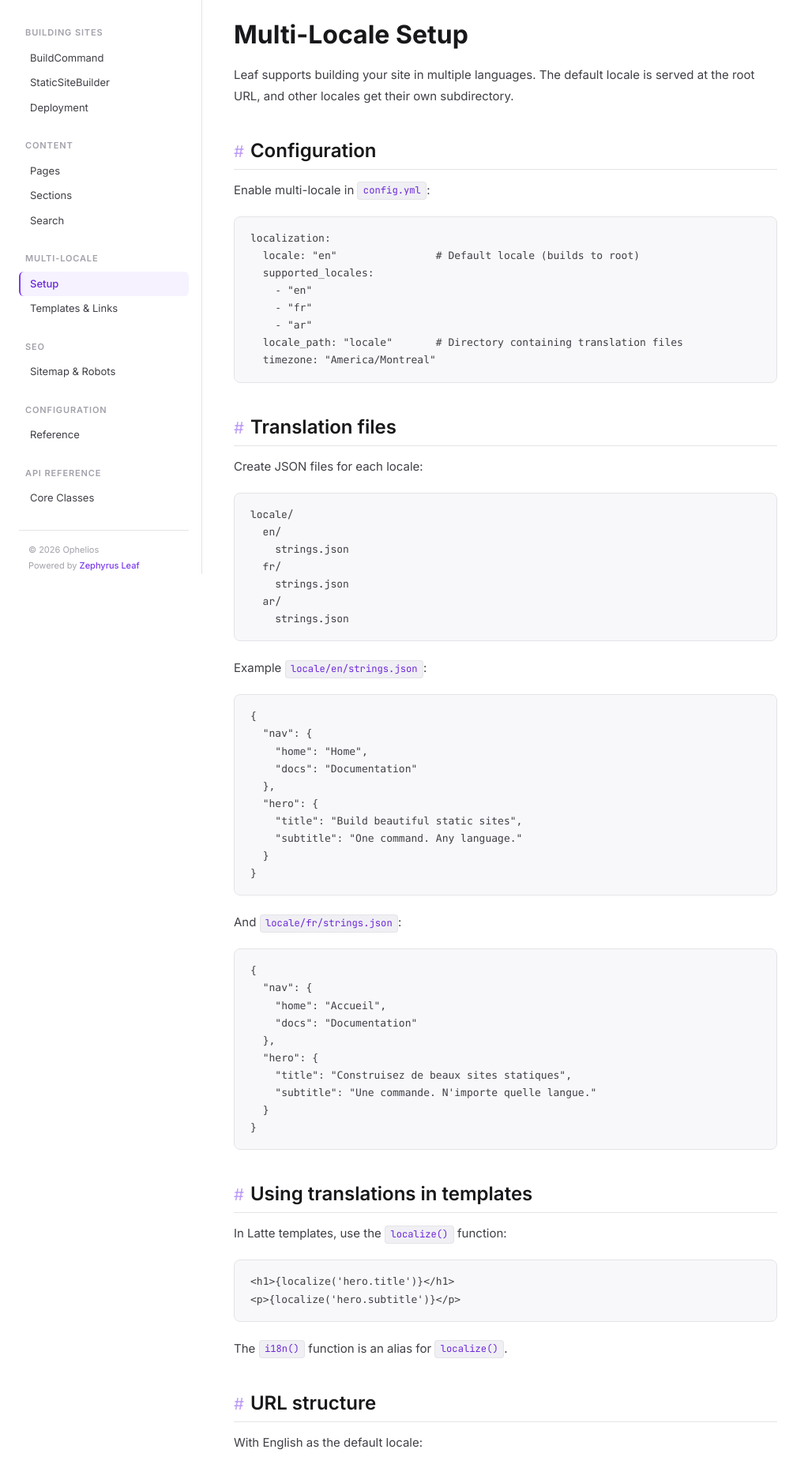
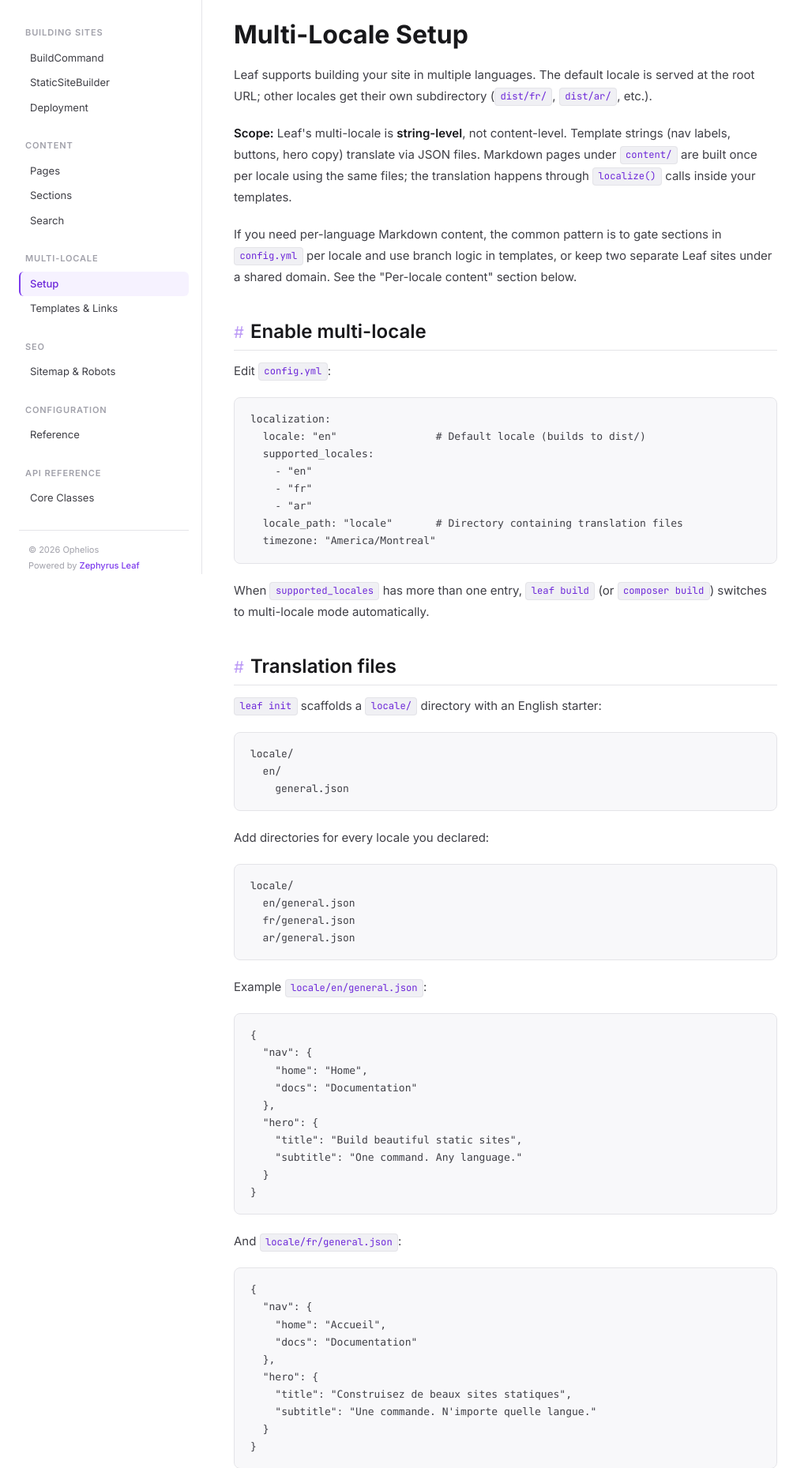
Before and after one commit to zephyrus-framework/leaf-site, a PHP site: page /dist/multi-locale/setup/index.html in a window 1280 px wide. Shown: the part 73-1932 px from the top of the page at 79% size, without its empty margins (0-1023 px from the left). Run offline with PHP 8.4, Linux system fonts and the light colour scheme; some libraries are stand-ins or nearby versions.

Commit message:
fix: hero aside contrast on both themes; update multi-locale docs for CLI flow

```diff
--- a/dist/multi-locale/setup/index.html
+++ b/dist/multi-locale/setup/index.html
@@ -15,7 +15,7 @@
 
 
 <title>Setup · Zephyrus Leaf</title>
-<meta name="description" content="Multi-Locale Setup Leaf supports building your site in multiple languages. The default locale is served at the root URL, and other locales get their own subd...">
+<meta name="description" content="Multi-Locale Setup Leaf supports building your site in multiple languages. The default locale is served at the root URL; other locales get their own subdirec...">
 <meta name="author" content="Ophelios">
 <meta name="robots" content="index, follow">
 <link rel="canonical" href="https://leaf.ophelios.com/">
@@ -23,7 +23,7 @@
 <meta property="og:type" content="website">
 <meta property="og:site_name" content="Zephyrus Leaf">
 <meta property="og:title" content="Setup · Zephyrus Leaf">
-<meta property="og:description" content="Multi-Locale Setup Leaf supports building your site in multiple languages. The default locale is served at the root URL, and other locales get their own subd...">
+<meta property="og:description" content="Multi-Locale Setup Leaf supports building your site in multiple languages. The default locale is served at the root URL; other locales get their own subdirec...">
 <meta property="og:url" content="https://leaf.ophelios.com/">
 <meta property="og:image" content="https://leaf.ophelios.com/assets/images/og-image.png">
 <meta property="og:image:width" content="1200">
@@ -33,7 +33,7 @@
 
 <meta name="twitter:card" content="summary_large_image">
 <meta name="twitter:title" content="Setup · Zephyrus Leaf">
-<meta name="twitter:description" content="Multi-Locale Setup Leaf supports building your site in multiple languages. The default locale is served at the root URL, and other locales get their own subd...">
+<meta name="twitter:description" content="Multi-Locale Setup Leaf supports building your site in multiple languages. The default locale is served at the root URL; other locales get their own subdirec...">
 <meta name="twitter:image" content="https://leaf.ophelios.com/assets/images/og-image.png">
 <meta name="twitter:image:alt" content="Zephyrus Leaf: static sites, quietly crafted.">
 <link rel="preconnect" href="https://fonts.googleapis.com">
@@ -252,11 +252,13 @@ tailwind.config = {
 <article class="docs-content">
     <div class="prose">
         <h1>Multi-Locale Setup</h1>
-<p>Leaf supports building your site in multiple languages. The default locale is served at the root URL, and other locales get their own subdirectory.</p>
-<h2 id="configuration"><a href="#configuration" class="heading-permalink" aria-hidden="true" title="Permalink">#</a>Configuration</h2>
-<p>Enable multi-locale in <code>config.yml</code>:</p>
+<p>Leaf supports building your site in multiple languages. The default locale is served at the root URL; other locales get their own subdirectory (<code>dist/fr/</code>, <code>dist/ar/</code>, etc.).</p>
+<p><strong>Scope:</strong> Leaf's multi-locale is <strong>string-level</strong>, not content-level. Template strings (nav labels, buttons, hero copy) translate via JSON files. Markdown pages under <code>content/</code> are built once per locale using the same files; the translation happens through <code>localize()</code> calls inside your templates.</p>
+<p>If you need per-language Markdown content, the common pattern is to gate sections in <code>config.yml</code> per locale and use branch logic in templates, or keep two separate Leaf sites under a shared domain. See the &quot;Per-locale content&quot; section below.</p>
+<h2 id="enable-multi-locale"><a href="#enable-multi-locale" class="heading-permalink" aria-hidden="true" title="Permalink">#</a>Enable multi-locale</h2>
+<p>Edit <code>config.yml</code>:</p>
 <pre><code class="language-yaml">localization:
-  locale: &quot;en&quot;                # Default locale (builds to root)
+  locale: &quot;en&quot;                # Default locale (builds to dist/)
   supported_locales:
     - &quot;en&quot;
     - &quot;fr&quot;
@@ -264,17 +266,20 @@ tailwind.config = {
   locale_path: &quot;locale&quot;       # Directory containing translation files
   timezone: &quot;America/Montreal&quot;
 </code></pre>
+<p>When <code>supported_locales</code> has more than one entry, <code>leaf build</code> (or <code>composer build</code>) switches to multi-locale mode automatically.</p>
 <h2 id="translation-files"><a href="#translation-files" class="heading-permalink" aria-hidden="true" title="Permalink">#</a>Translation files</h2>
-<p>Create JSON files for each locale:</p>
+<p><code>leaf init</code> scaffolds a <code>locale/</code> directory with an English starter:</p>
 <pre><code>locale/
   en/
-    strings.json
-  fr/
-    strings.json
-  ar/
-    strings.json
+    general.json
 </code></pre>
-<p>Example <code>locale/en/strings.json</code>:</p>
+<p>Add directories for every locale you declared:</p>
+<pre><code>locale/
+  en/general.json
+  fr/general.json
+  ar/general.json
+</code></pre>
+<p>Example <code>locale/en/general.json</code>:</p>
 <pre><code class="language-json">{
   &quot;nav&quot;: {
     &quot;home&quot;: &quot;Home&quot;,
@@ -286,7 +291,7 @@ tailwind.config = {
   }
 }
 </code></pre>
-<p>And <code>locale/fr/strings.json</code>:</p>
+<p>And <code>locale/fr/general.json</code>:</p>
 <pre><code class="language-json">{
   &quot;nav&quot;: {
     &quot;home&quot;: &quot;Accueil&quot;,
@@ -298,12 +303,14 @@ tailwind.config = {
   }
 }
 </code></pre>
+<p>File names other than <code>general.json</code> work too — the loader merges every JSON file in a locale directory into one namespace.</p>
 <h2 id="using-translations-in-templates"><a href="#using-translations-in-templates" class="heading-permalink" aria-hidden="true" title="Permalink">#</a>Using translations in templates</h2>
-<p>In Latte templates, use the <code>localize()</code> function:</p>
+<p>Drop <code>templates/</code> overrides that call <code>localize()</code>:</p>
 <pre><code class="language-latte">&lt;h1&gt;{localize('hero.title')}&lt;/h1&gt;
 &lt;p&gt;{localize('hero.subtitle')}&lt;/p&gt;
 </code></pre>
-<p>The <code>i18n()</code> function is an alias for <code>localize()</code>.</p>
+<p>The <code>i18n()</code> function is an alias.</p>
+<p>Missing keys fall back to the key itself, so an untranslated page still renders without crashing.</p>
 <h2 id="url-structure"><a href="#url-structure" class="heading-permalink" aria-hidden="true" title="Permalink">#</a>URL structure</h2>
 <p>With English as the default locale:</p>
 <table>
@@ -332,7 +339,7 @@ tailwind.config = {
 </tr>
 </tbody>
 </table>
-<p>The default locale has <strong>no URL prefix</strong>. This gives cleaner URLs for your primary language and better SEO.</p>
+<p>The default locale has no URL prefix. This gives cleaner URLs for your primary language and better SEO.</p>
 <h2 id="template-variables"><a href="#template-variables" class="heading-permalink" aria-hidden="true" title="Permalink">#</a>Template variables</h2>
 <p>The <code>TranslationLatteExtension</code> injects these variables into every template:</p>
 <table>
@@ -347,7 +354,7 @@ tailwind.config = {
 <tr>
 <td><code>$currentLocale</code></td>
 <td>string</td>
-<td>Active locale code (&quot;en&quot;, &quot;fr&quot;, etc.)</td>
+<td>Active locale code (<code>en</code>, <code>fr</code>, etc.)</td>
 </tr>
 <tr>
 <td><code>$defaultLocale</code></td>
@@ -361,6 +368,27 @@ tailwind.config = {
 </tr>
 </tbody>
 </table>
+<p>Use them to render language switchers:</p>
+<pre><code class="language-latte">&lt;select onchange=&quot;location = this.value&quot;&gt;
+  {foreach $supportedLocales as $code}
+    &lt;option value=&quot;{$code === $defaultLocale ? '/' : '/' . $code . '/'}&quot;
+            {if $code === $currentLocale}selected{/if}&gt;{$code}&lt;/option&gt;
+  {/foreach}
+&lt;/select&gt;
+</code></pre>
+<h2 id="binary-cli-vs-composer"><a href="#binary-cli-vs-composer" class="heading-permalink" aria-hidden="true" title="Permalink">#</a>Binary CLI vs Composer</h2>
+<p>Both paths build multi-locale identically. <code>leaf build</code> reads <code>config.yml</code> and your <code>locale/</code> directory, then produces the per-locale subdirectories under <code>dist/</code>. Same for <code>composer build</code>.</p>
+<p>If you started from <code>leaf init</code> and removed the scaffolded <code>locale/</code> dir, recreate it:</p>
+<pre><code class="language-bash">mkdir -p locale/en
+echo '{}' &gt; locale/en/general.json
+</code></pre>
+<h2 id="per-locale-content-advanced"><a href="#per-locale-content-advanced" class="heading-permalink" aria-hidden="true" title="Permalink">#</a>Per-locale content (advanced)</h2>
+<p>If you need translated Markdown pages (not just template strings), Leaf doesn't offer a built-in mechanism today. Two workable patterns:</p>
+<ol>
+<li><strong>Branch on locale in the template.</strong> Keep one Markdown file; gate sections with <code>{if $currentLocale === 'fr'}...{/if}</code>. Fine for small amounts of translated prose.</li>
+<li><strong>Sibling project per locale.</strong> Run two Leaf sites (one per language) and front them with a shared domain + path rewrite at the CDN layer. Each site is monolingual under the hood.</li>
+</ol>
+<p>Native per-locale content is on the roadmap. Open an issue if you need it.</p>
 
     </div>
 
@@ -382,7 +410,7 @@ tailwind.config = {
         <h4 class="toc-title">On this page</h4>
         <ul class="toc-links">
             <li class="toc-item">
-                <a href="#configuration" class="toc-link">Configuration</a>
+                <a href="#enable-multi-locale" class="toc-link">Enable multi-locale</a>
             </li>
             <li class="toc-item">
                 <a href="#translation-files" class="toc-link">Translation files</a>
@@ -395,6 +423,12 @@ tailwind.config = {
             </li>
             <li class="toc-item">
                 <a href="#template-variables" class="toc-link">Template variables</a>
+            </li>
+            <li class="toc-item">
+                <a href="#binary-cli-vs-composer" class="toc-link">Binary CLI vs Composer</a>
+            </li>
+            <li class="toc-item">
+                <a href="#per-locale-content-advanced" class="toc-link">Per-locale content (advanced)</a>
             </li>
         </ul>
     </div>
```
Also changed, not shown: content/multi-locale/setup.md (+62 -16 lines), dist/assets/css/landing.css (+33 -8 lines), dist/search.json, public/assets/css/landing.css.
